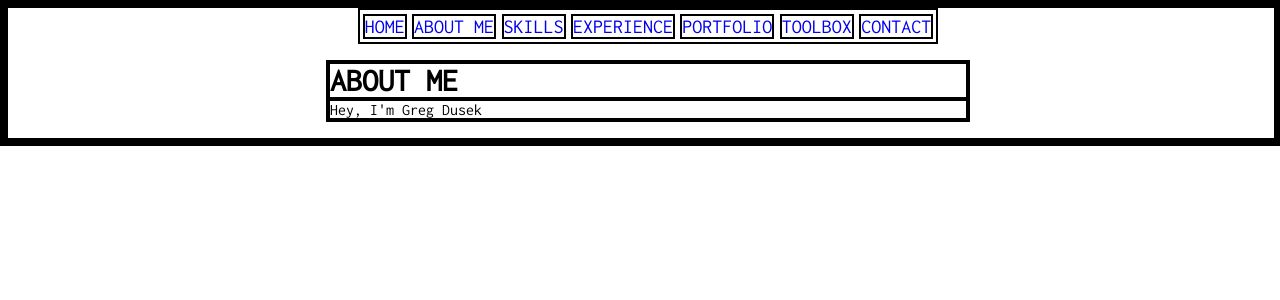
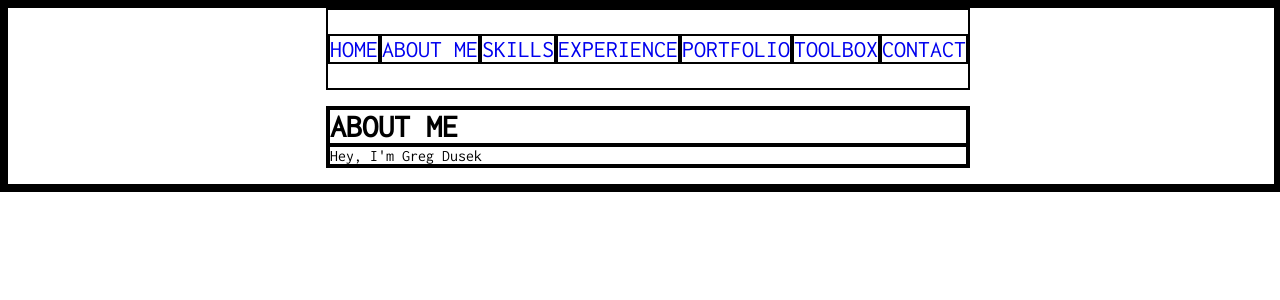
Before and after one commit to gregdusek/my-portfolio, a React (Create React App) app: page / in a window 1280 px wide. Shown: the top 300 px of the page. Built offline with nearby package versions, Linux system fonts and the light colour scheme.

Commit message:
Renamed bootstrap divs to my syntax

```diff
--- a/src/Components/Navbar/styles.css
+++ b/src/Components/Navbar/styles.css
@@ -1,17 +1,18 @@
 .navbar {
     display: flex;
-    height: 2rem;
-    width: 45%;
-    margin: auto;
-    padding: auto;
-    /* justify-content: space-between; */
+    width: 50%;
+    height: auto;
+    margin: 0 auto;
+    padding: 0 auto;
+
 
 }
 
 .nav-link {
-    font-size: 1.25rem;
-    font-weight: bold 600;
-    margin:  auto;
+    font-size: 1.50rem;
+    font-weight: 800px;
+    margin:  1.5rem auto;
     text-decoration: none;
-    /* padding: 1rem; */
+    text-decoration-color: none;
+    justify-content: space-between;
 }
```
